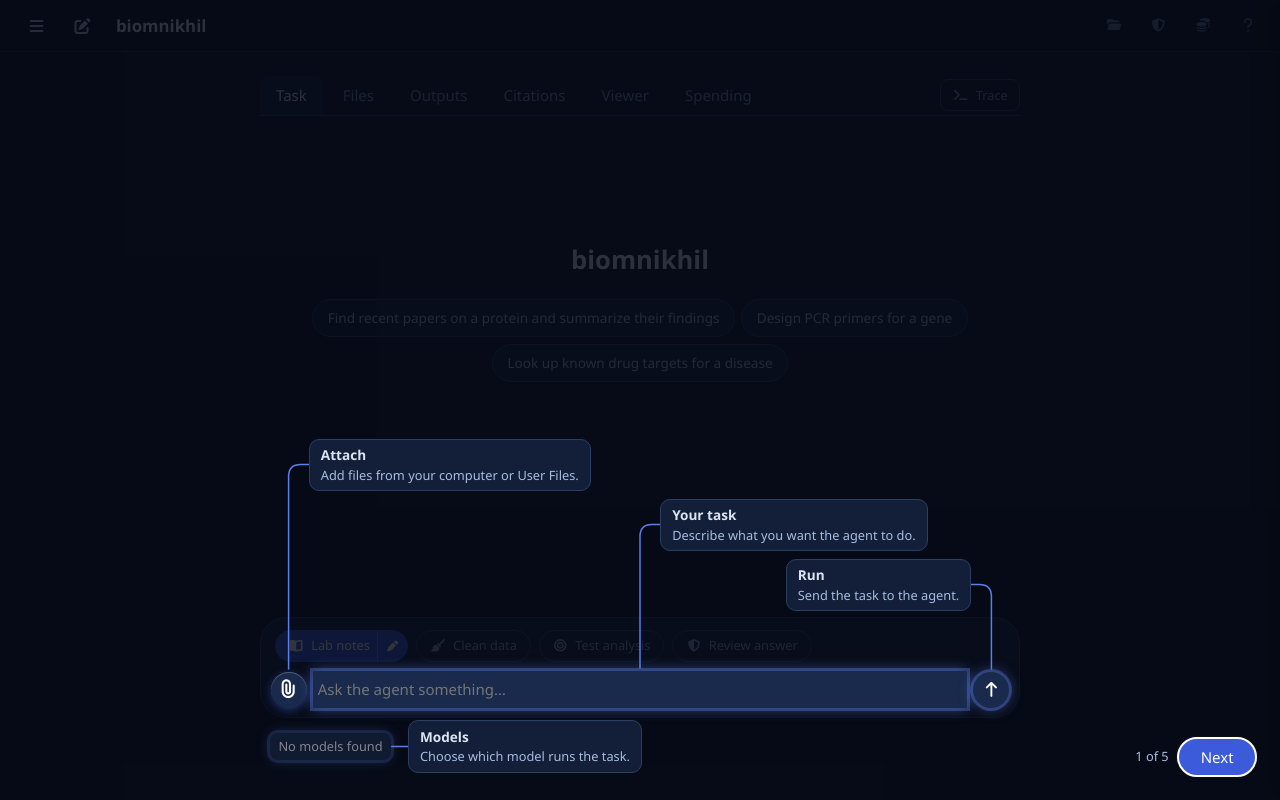
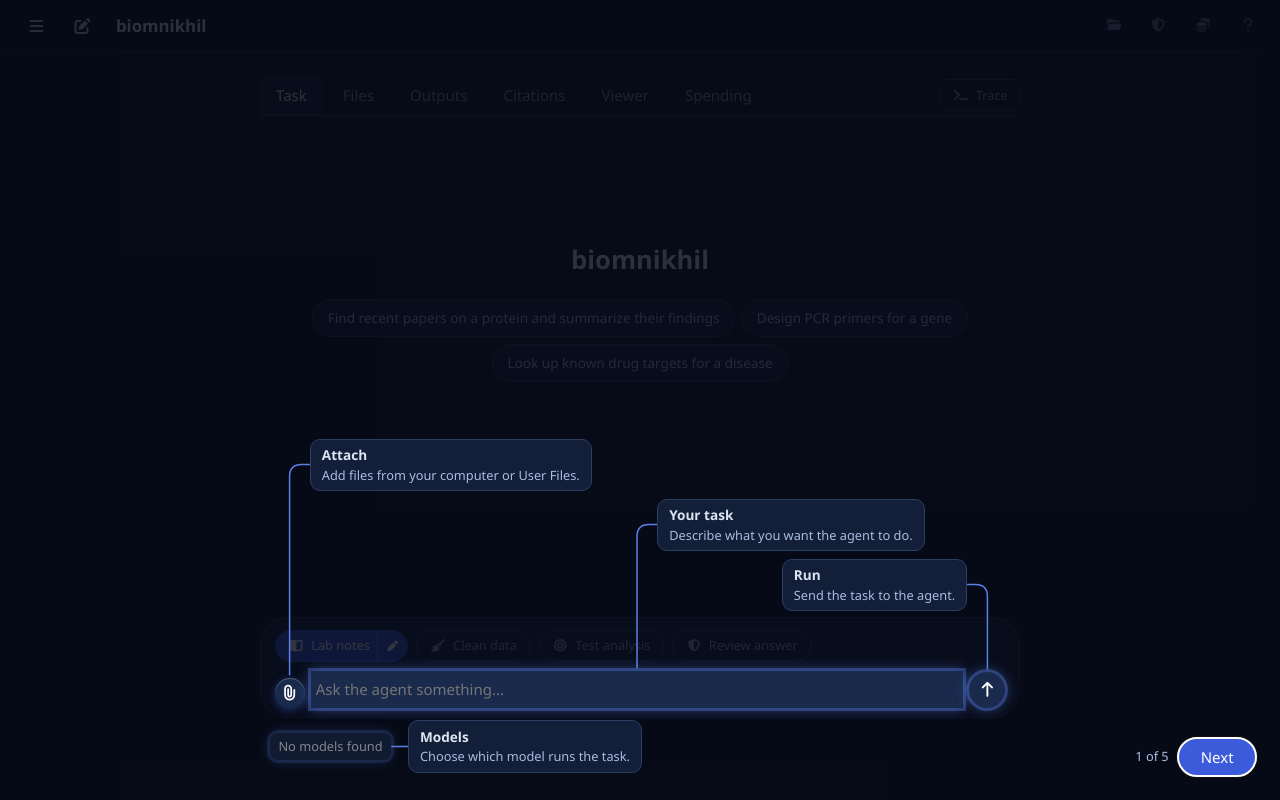
Before and after one commit to mbKaleb/biomnikhil, a Python web app: template app/templates/index.html in a window 1280 px wide. Run offline with Jinja, Linux system fonts and the light colour scheme; the template is opened without the code that fills it, so the values that code supplies are empty.

Commit message:
Make the attach button smaller and line it up with the stage chips

```diff
--- a/app/templates/index.html
+++ b/app/templates/index.html
@@ -1351,7 +1351,8 @@
       transition: opacity .15s ease, transform .15s ease;
     }
     #model-menu .mm-flyout .mm-name { text-transform: none; }
-    #composer-row { display: flex; align-items: flex-end; gap: .4rem; }
+    /* Same side inset as #composer-features, so the buttons line up with the chips. */
+    #composer-row { display: flex; align-items: flex-end; gap: .4rem; padding: 0 .25rem; }
     #composer-features {
       display: flex; flex-wrap: wrap; align-items: center; gap: .5rem;
       padding: .2rem .25rem .55rem;
@@ -1558,6 +1559,8 @@
       flex: none; display: flex; align-items: center; justify-content: center;
       width: 36px; height: 36px; margin: 0; padding: 0; border: 0; border-radius: 50%;
     }
+    /* Smaller than Send and Stop: it's the secondary action. */
+    #attach-wrap > #composer-attach { width: 30px; height: 30px; }
     #composer-row > button[hidden] { display: none; }
     #attach-wrap { position: relative; flex: none; }
     #attach-menu {
@@ -1574,7 +1577,7 @@
     }
     #composer-row #attach-menu button:hover { background: #24345a; color: #fff; }
     #composer-attach {
-      background: linear-gradient(135deg, #4f74f0, #3553c7); color: #fff; font-size: 1.05rem;
+      background: linear-gradient(135deg, #4f74f0, #3553c7); color: #fff; font-size: .88rem;
       box-shadow: 0 2px 8px rgba(61, 94, 214, .45), inset 0 1px 0 rgba(255, 255, 255, .25);
       transition: transform .15s, box-shadow .15s, filter .15s;
     }
```
